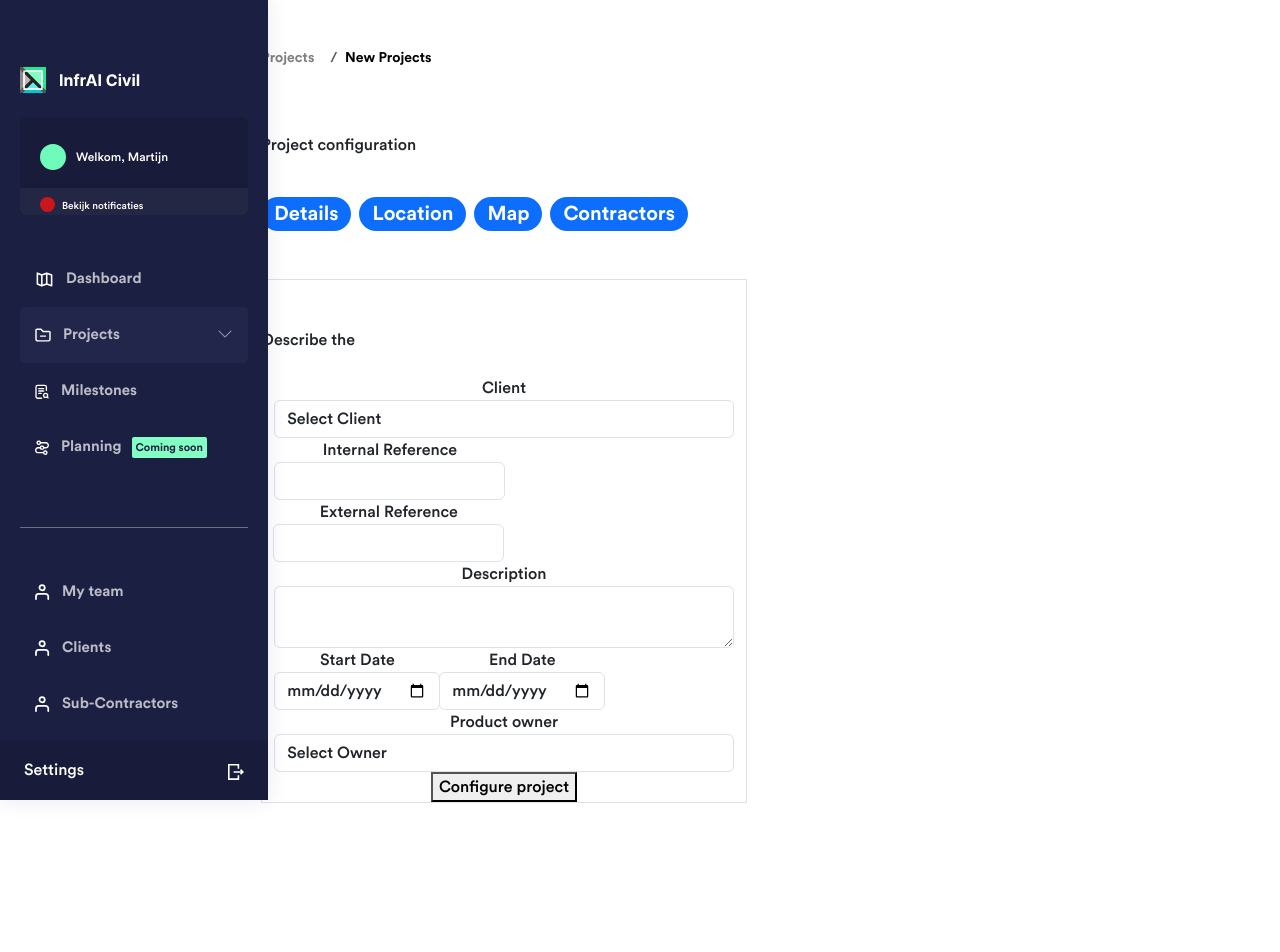
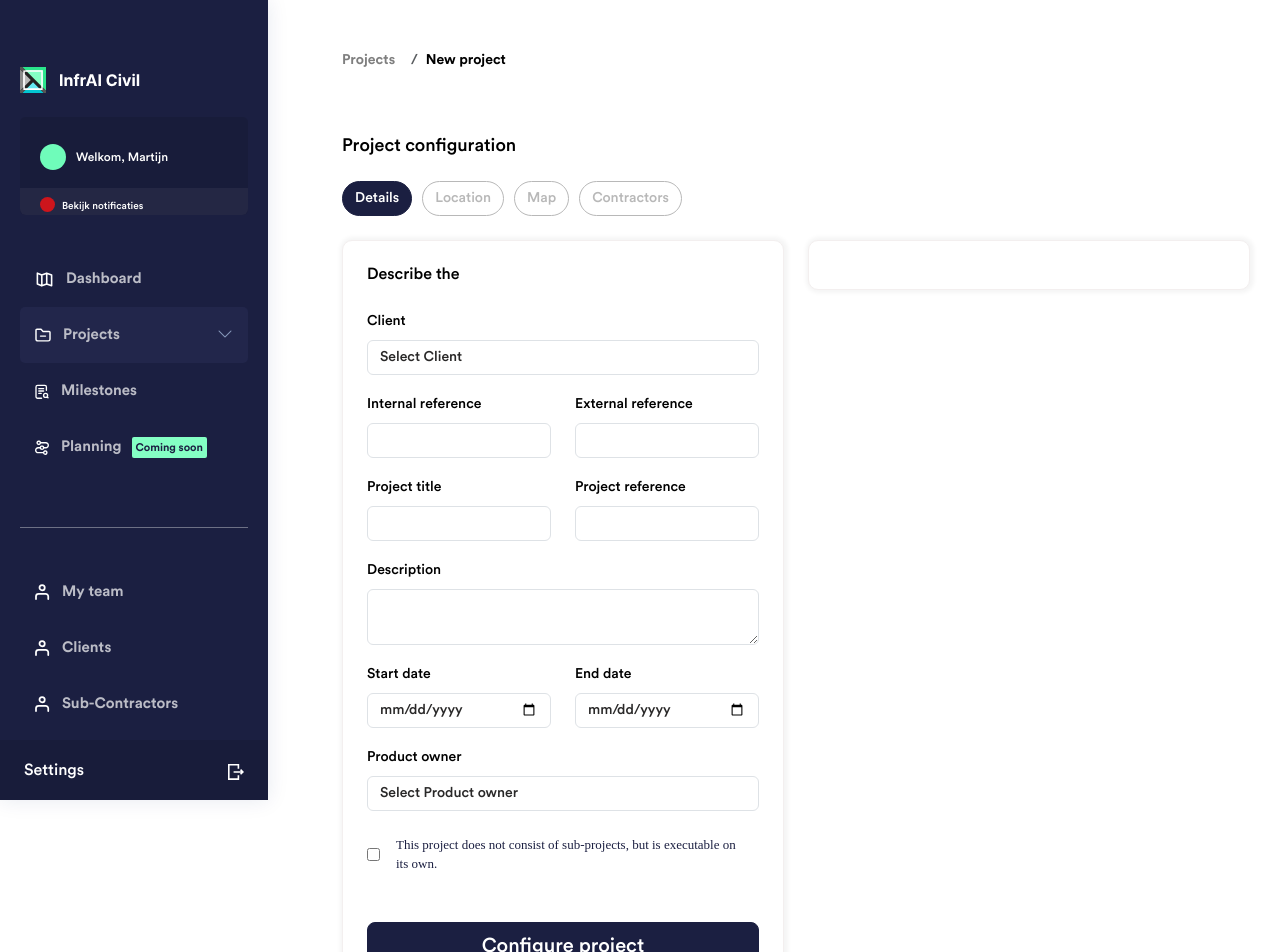
Before and after one commit to Nikhil-Ambadkar/infrai-frontend, a React (Create React App) app: page / in a window 1280 px wide. Shown: the top 952 px of the page. Before the commit the page ends 851 px from the top, so only its background shows below. Built offline with nearby package versions, Linux system fonts and the light colour scheme.

Commit message:
code review for INFR-10

```diff
--- a/src/App.css
+++ b/src/App.css
@@ -1,6 +1,8 @@
-.App {
+@import url('./assests/scss/style.scss');
+
+/* .App {
   text-align: center;
-}
+} */
 
 .App-logo {
   height: 40vmin;
--- a/src/App.js
+++ b/src/App.js
@@ -1,18 +1,18 @@
 import logo from './logo.svg';
 import './App.css';
-import Sidebar from "./component/sidebar";
-import CreateProject from "./component/createProject/index"
+import Sidebar from "./components/sidebar";
+import CreateProject from "./components/createProject/index"
 
 function App() {
   return (
     <div className="App">
-      <CreateProject />
-      {/* <Sidebar />
+      {/* <CreateProject /> */}
+      <Sidebar />
 
       <main id="main" className="main">
-        <div className="pagetitle"> */}
-      {/* <h1>Dashboard</h1> */}
-      {/* <nav>
+        <div className="pagetitle">
+          {/* <h1>Dashboard</h1> */}
+          <nav>
             <ol className="breadcrumb">
               <li className="breadcrumb-item">
                 <a href="#">Projects </a>
@@ -21,7 +21,115 @@ function App() {
             </ol>
           </nav>
         </div>
-      </main> */}
+
+        <div className='page-content'>
+            <div className='row'>
+              <div className='col-md-12'>
+                <h3 className='page-title'>Project configuration</h3>
+                <div className='tab-container my-4 mx-0'>
+                    <button type='button' className='btn btn-default active'>Details</button>
+                    <button type='button' className='btn btn-default'>Location</button>
+                    <button type='button' className='btn btn-default'>Map</button>
+                    <button type='button' className='btn btn-default'>Contractors</button>
+                </div>
+              </div>
+            </div>
+
+            {/* step 1 */}
+            <div className='row'>
+              <div className='col-md-6'>
+                  <div className='box-primary px-4 py-4'>
+                    <div className='row'>
+                      <div className='col-md-12'>
+                        <h5 className='form-heading'>Describe the </h5>
+                      </div>
+                    </div>
+
+                    <div className='row mt-3'>
+                      <div className='col-md-12'>
+                        <label className='form-label'>Client</label>
+                        <select className='form-control'>
+                          <option>Select Client</option>
+                          <option> Client 1</option>
+                        </select>
+                      </div>
+                    </div>
+
+                    <div className='row mt-3'>
+                      <div className='col-md-6'>
+                        <label className='form-label'>Internal reference</label>
+                        <input className='form-control'/>
+                      </div>
+                      <div className='col-md-6'>
+                        <label className='form-label'>External reference</label>
+                        <input className='form-control'/>
+                      </div>
+                    </div>
+
+                    <div className='row mt-3'>
+                      <div className='col-md-6'>
+                        <label className='form-label'>Project title</label>
+                        <input className='form-control'/>
+                      </div>
+                      <div className='col-md-6'>
+                        <label className='form-label'>Project reference</label>
+                        <input className='form-control'/>
+                      </div>
+                    </div>
+
+                    <div className='row mt-3'>
+                      <div className='col-md-12'>
+                        <label className='form-label'>Description</label>
+                        <textarea className='form-control'></textarea>
+                      </div>
+                    </div>
+
+                    <div className='row mt-3'>
+                      <div className='col-md-6'>
+                        <label className='form-label'>Start date</label>
+                        <input type='date' className='form-control'/>
+                      </div>
+                      <div className='col-md-6'>
+                        <label className='form-label'>End date</label>
+                        <input type='date' className='form-control'/>
+                      </div>
+                    </div>
+
+                    <div className='row mt-3'>
+                      <div className='col-md-12'>
+                        <label className='form-label'>Product owner</label>
+                        <select className='form-control'>
+                          <option>Select Product owner</option>
+                          <option> Product owner 1</option>
+                        </select>
+                      </div>
+                    </div>
+
+                    <div className='row mt-4'>
+                      <div className='col-md-12'>
+                        <label for="declaration" className='d-flex justify-content-start'>
+                          <input type="checkbox" id="declaration" />
+                          <span className='declaration-text mx-3'>This project does not consist of sub-projects, but is executable on its own.</span>
+                        </label>
+                      </div>
+                    </div>
+
+                    <div className='row mt-5'>
+                      <div className='col-md-12'>
+                        <button type='button' className='btn btn-primary btn-lg w-100'>Configure project</button>
+                      </div>
+                    </div>
+
+                  </div>
+              </div>
+              <div className='col-md-6'>
+                <div className='box-primary px-4 py-4'>
+
+                </div>
+              </div>
+            </div>
+        </div>
+      </main>
 
     </div>
 
--- a/src/assests/scss/style.scss
+++ b/src/assests/scss/style.scss
@@ -1,4 +1,65 @@
-.breadcrumb {
-    margin-left: 10px;
-    display: none;
+.page-content {
+    margin-top: 4rem;
 }
+
+.page-title {
+    font-size: 18px;
+    font-family: 'Circular Std';
+    color: rgba(0, 0, 0, 1);
+}
+.tab-container {
+    display: flex;
+    gap: 10px;
+
+    .btn {
+        font-size: 14px;
+        font-family: 'Circular Std';
+        color: #b8b8b8;
+        background: #ffffff;
+        border: solid 1px #b8b8b8;
+        border-radius: 20px;
+    }
+    .btn.active {
+        color: #ffffff;
+        background: #1B1F41;
+        border: solid 1px rgba(27, 31, 65, 1);
+    }
+}
+.btn-primary {
+    background: #1B1F41;
+    border: solid 1px rgba(27, 31, 65, 1);
+}
+.btn-primary:hover {
+    opacity: 0.9;
+    background: #1B1F41;
+    border: solid 1px rgba(27, 31, 65, 1);
+}
+
+.box-primary {
+    background: #fff;
+    border: solid 1px rgb(243 239 239);
+    box-shadow: 1px 0px 4px 3px #f5f5f5;
+    border-radius: 10px;
+}
+.form-heading {
+    font-size: 16px;
+    font-family: 'Circular Std';
+    color: rgba(0, 0, 0, 1);
+}
+.form-label {
+    font-size: 14px;
+    font-family: 'Circular Std';
+    color: #000000;
+}
+.form-control {
+    font-size: 14px;
+    font-family: 'Circular Std';
+    color: #292828;
+    font-weight: normal;
+}
+.declaration-text {
+    font-size: 13px;
+    font-family: 'Aksara Bali Galang';
+    color: #1B1F41;
+    font-weight: normal;
+}
```
Also changed, not shown: src/component/createProject/BreadcrumbBs.jsx (deleted, +0 -16 lines), src/components/createProject/index.jsx (renamed from src/component/createProject/index.jsx), src/components/createProject/projectContractors.jsx (added), src/components/createProject/projectDetails.jsx (added), src/components/createProject/projectLocation.jsx (added), src/components/createProject/projectMap.jsx (added), src/components/sidebar.jsx (renamed from src/component/sidebar.jsx).
